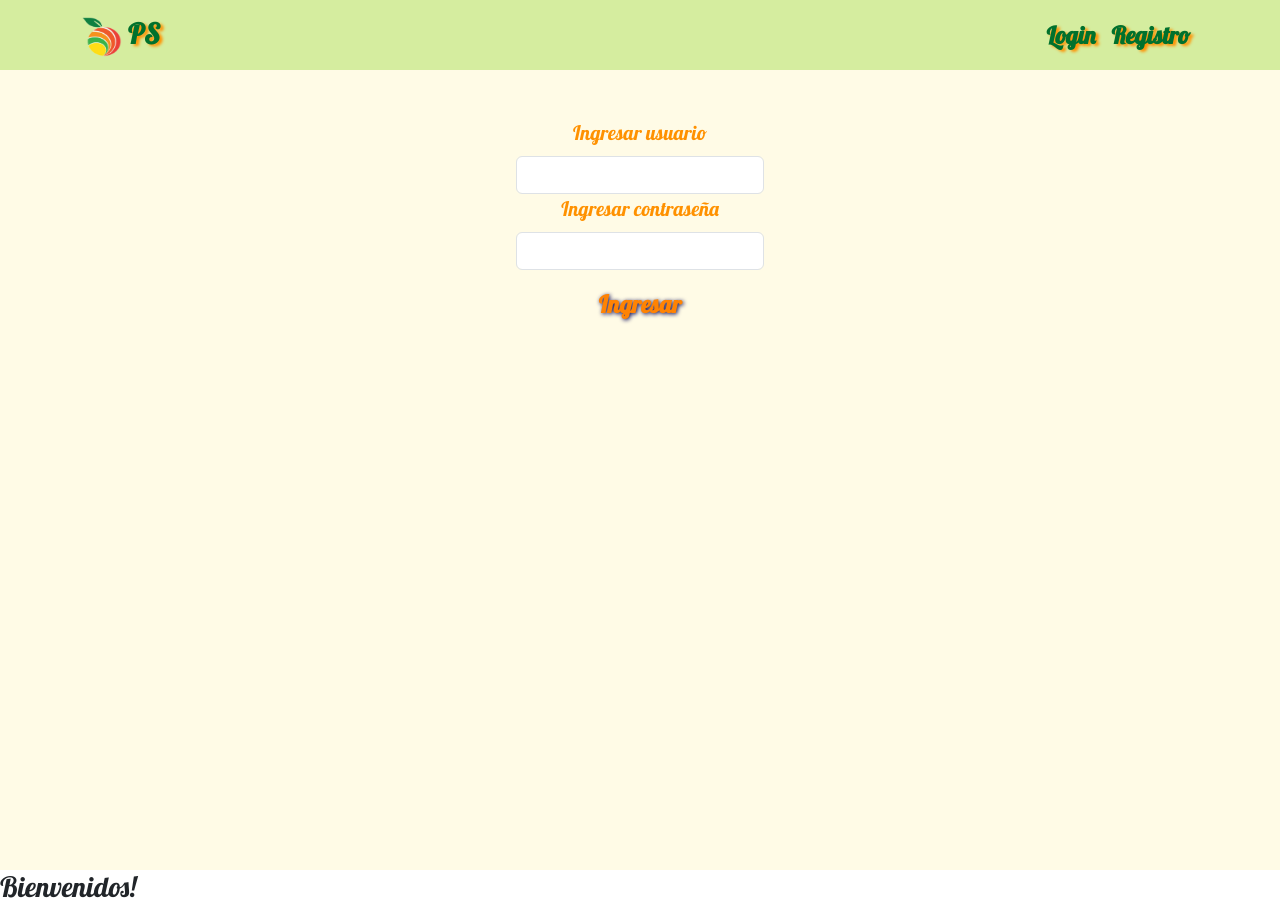
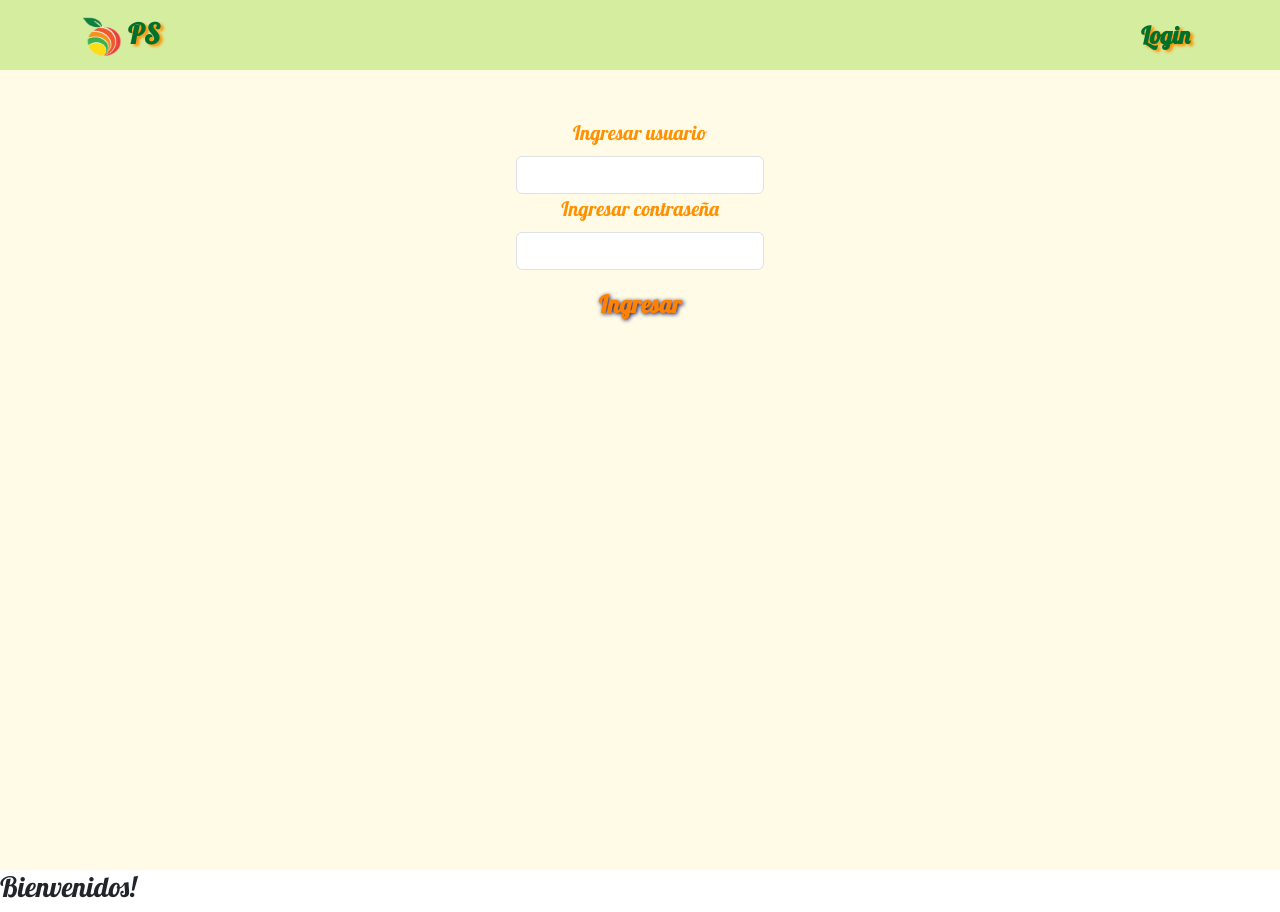
Before and after one commit to noeliajz/PS, a React (Vite) app in the folder vite-project/: page / in a window 1280 px wide. Built offline with nearby package versions, Linux system fonts and the light colour scheme.

Commit message:
se elimina registro

```diff
--- a/vite-project/src/components/Navbar2.jsx
+++ b/vite-project/src/components/Navbar2.jsx
@@ -63,7 +63,6 @@
             ) : (
               <>
                 <Nav.Link href="/Login" className="colorLetrasNavbar fs-4">Login</Nav.Link>
-                <Nav.Link href="/Register" className="colorLetrasNavbar fs-4">Registro</Nav.Link>
               </>
             )}
           </Nav>
```
